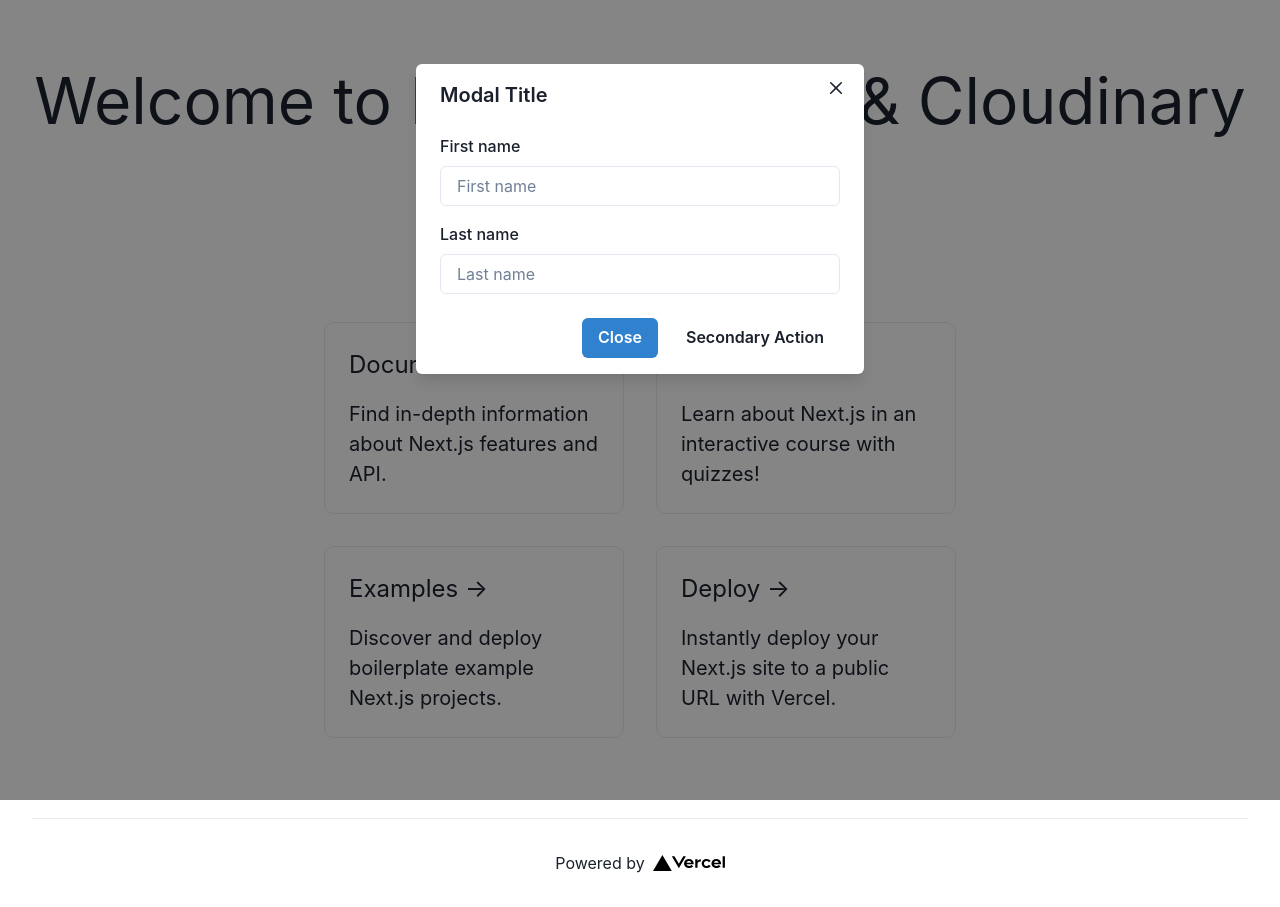
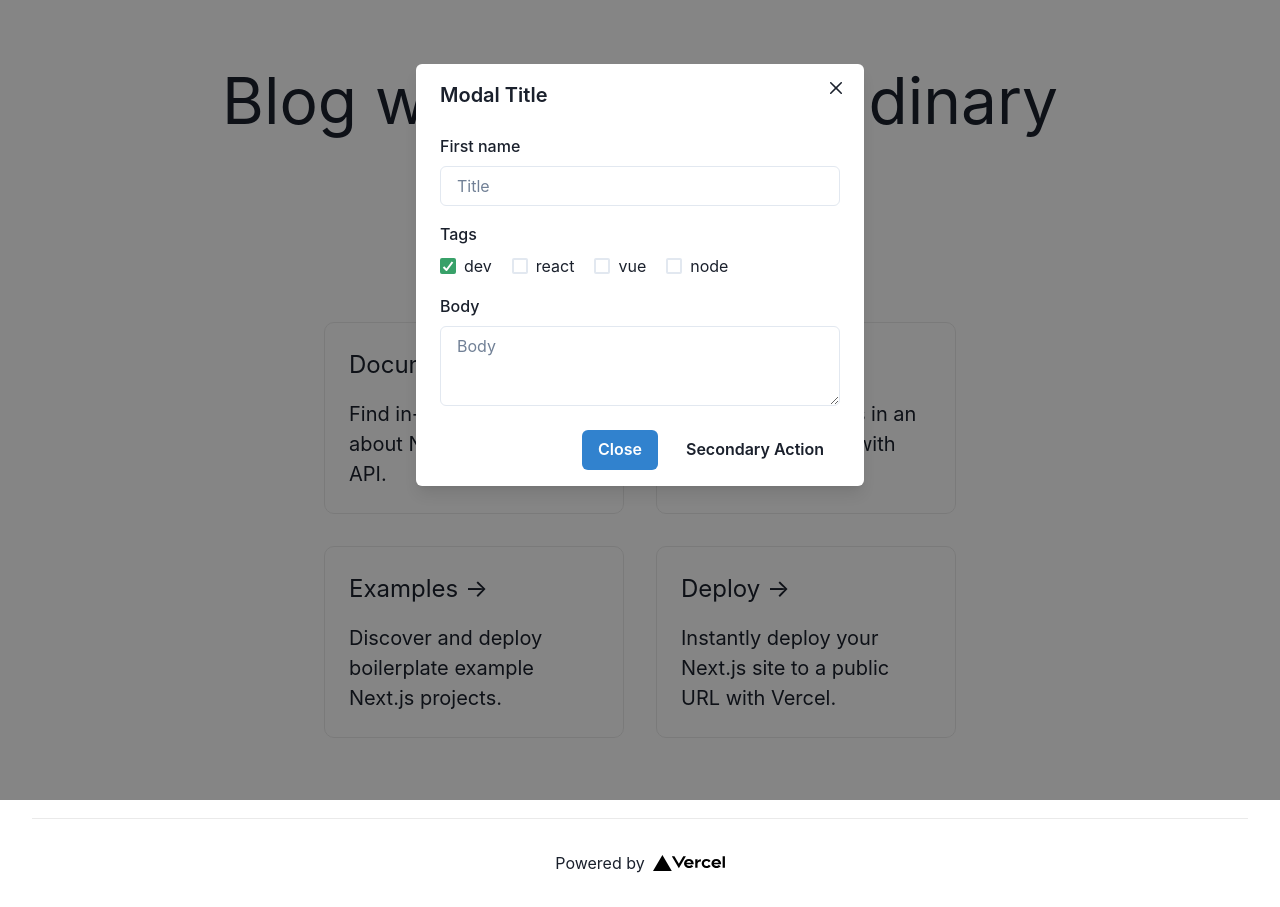
Before and after one commit to DesmondSanctity/xata-cloudinary-blog, a Next.js app: page / in a window 1280 px wide. Both pictures are taken after a click on the button "Create Post". Built offline with nearby package versions, Linux system fonts and the light colour scheme.

Commit message:
api setup for xata

```diff
--- a/components/Modal.js
+++ b/components/Modal.js
@@ -1,3 +1,4 @@
+import { useState } from 'react'
 import {
     useDisclosure,
     Modal,
@@ -9,6 +10,10 @@
     ModalCloseButton,
     Button,
     Textarea,
+    Stack,
+    Checkbox,
+    CheckboxGroup,
+    useCheckbox,
     Input,
     FormControl,
     FormLabel,
@@ -16,20 +21,73 @@
     FormHelperText,
 } from '@chakra-ui/react'
 
-import styles from '../styles/Home.module.css'
+import styles from '../styles/Home.module.css';
+import generateSocialImage from '../components/GenerateImg'
 
 
-const PostForm =()=>{
-    return(
+// const xata = getXataClient();
+
+const handleSubmit = () => {
+
+}
+
+
+
+const socialImage = generateSocialImage({
+    title: 'This Is a Post With an Automatically Generated Social Sharing Card',
+    tagline: 'Writing blog posts is fun when the robots do some of the work!',
+    cloudName: 'jlengstorf',
+    imagePublicID: 'lwj/blog-post-card',
+    titleFont: 'lwj-title.otf',
+    titleExtraConfig: '_line_spacing_-10',
+    taglineFont: 'lwj-tagline.otf',
+    textColor: '232129',
+});
+console.log(socialImage);
+
+
+
+const PostForm = () => {
+    const [title, setTitle] = useState("");
+    const [body, setBody] = useState("");
+    const [tags, setTags] = useState([""]);
+
+    const handleTagsChange = (e, index) => {
+        const { name, value } = e.target;
+        const list = [];
+        list[index][name] = name.includes("tags") ? Number(value) : value;
+        setTags(list);
+    }
+
+
+    // const record = await xata.db.posts.create({
+    //     title: title,
+    //     body: body,
+    //     tags: tags,
+    //     image: socialImage,
+    // });
+    // console.log(record);
+    return (
         <>
             <FormControl>
                 <FormLabel>First name</FormLabel>
-        <Input placeholder='First name' />
+                <Input placeholder='Title' onChange={e => { setTitle(e.target.value) }} />
             </FormControl>
 
             <FormControl mt={4}>
-        <FormLabel>Last name</FormLabel>
-        <Input placeholder='Last name' />
+                <FormLabel>Tags</FormLabel>
+                <CheckboxGroup colorScheme='green' name='tags' defaultValue={['dev']} >
+                    <Stack spacing={[1, 5]} direction={['column', 'row']}>
+                        <Checkbox value='dev'>dev</Checkbox>
+                        <Checkbox value='react'>react</Checkbox>
+                        <Checkbox value='vue'>vue</Checkbox>
+                        <Checkbox value='node'>node</Checkbox>
+                    </Stack>
+                </CheckboxGroup>
+            </FormControl>
+            <FormControl mt={4}>
+                <FormLabel>Body</FormLabel>
+                <Textarea placeholder='Body' onChange={e => { setBody(e.target.value) }} />
             </FormControl>
         </>
     )
@@ -48,7 +106,7 @@
                     <ModalHeader>Modal Title</ModalHeader>
                     <ModalCloseButton />
                     <ModalBody>
-                        <PostForm/>
+                        <PostForm />
                     </ModalBody>
 
                     <ModalFooter>
--- /dev/null
+++ b/pages/api/create.js
@@ -0,0 +1,37 @@
+import { getXataClient } from '../../src/xata.js'
+
+const Posts = [
+    {
+        title: 'Everything you need to know about Xata APIs and tools.',
+        tags: ['dev', 'react'],
+        body: '',
+        image: 'https://res.cloudinary.com/jlengstorf/image/upload/w_1280,h_669,c_fill,q_auto,f_auto/w_760,c_fit,co_rgb:232129,g_south_west,x_480,y_254,l_text:lwj-title.otf_64_line_spacing_-10:This%20Is%20a%20Post%20With%20an%20Automatically%20Generated%20Social%20Sharing%20Card/w_760,c_fit,co_rgb:232129,g_north_west,x_480,y_445,l_text:lwj-tagline.otf_48:Writing%20blog%20posts%20is%20fun%20when%20the%20robots%20do%20some%20of%20the%20work!/lwj/blog-post-card',
+    },
+    {
+        title: 'Everything you need to know about Xata APIs and tools.',
+        tags: ['dev', 'react'],
+        body: '',
+        image: 'https://res.cloudinary.com/jlengstorf/image/upload/w_1280,h_669,c_fill,q_auto,f_auto/w_760,c_fit,co_rgb:232129,g_south_west,x_480,y_254,l_text:lwj-title.otf_64_line_spacing_-10:This%20Is%20a%20Post%20With%20an%20Automatically%20Generated%20Social%20Sharing%20Card/w_760,c_fit,co_rgb:232129,g_north_west,x_480,y_445,l_text:lwj-tagline.otf_48:Writing%20blog%20posts%20is%20fun%20when%20the%20robots%20do%20some%20of%20the%20work!/lwj/blog-post-card',
+    },
+    {
+        title: 'Everything you need to know about Xata APIs and tools.',
+        tags: ['dev', 'react'],
+        body: '',
+        image: 'https://res.cloudinary.com/jlengstorf/image/upload/w_1280,h_669,c_fill,q_auto,f_auto/w_760,c_fit,co_rgb:232129,g_south_west,x_480,y_254,l_text:lwj-title.otf_64_line_spacing_-10:This%20Is%20a%20Post%20With%20an%20Automatically%20Generated%20Social%20Sharing%20Card/w_760,c_fit,co_rgb:232129,g_north_west,x_480,y_445,l_text:lwj-tagline.otf_48:Writing%20blog%20posts%20is%20fun%20when%20the%20robots%20do%20some%20of%20the%20work!/lwj/blog-post-card',
+    },
+    {
+        title: 'Everything you need to know about Xata APIs and tools.',
+        tags: ['dev', 'react'],
+        body: '',
+        image: 'https://res.cloudinary.com/jlengstorf/image/upload/w_1280,h_669,c_fill,q_auto,f_auto/w_760,c_fit,co_rgb:232129,g_south_west,x_480,y_254,l_text:lwj-title.otf_64_line_spacing_-10:This%20Is%20a%20Post%20With%20an%20Automatically%20Generated%20Social%20Sharing%20Card/w_760,c_fit,co_rgb:232129,g_north_west,x_480,y_445,l_text:lwj-tagline.otf_48:Writing%20blog%20posts%20is%20fun%20when%20the%20robots%20do%20some%20of%20the%20work!/lwj/blog-post-card',
+    },
+]
+
+const xata = getXataClient()
+
+export default async function createToXata(req, res) {
+    await xata.db.posts.create(Posts)
+    res.json({
+        ok: true,
+    })
+}
--- /dev/null
+++ b/pages/api/delete.js
@@ -0,0 +1,16 @@
+import { getXataClient } from '../../src/xata.js'
+
+const xata = getXataClient()
+
+const deleteItem = async (id) => {
+  return await xata.db.posts.delete(id)
+}
+
+export default async function deleteFromXata(req,res) {
+  const { id } = req.body
+  await deleteItem(id)
+
+  res.json({
+    ok: true,
+  })
+}
--- a/pages/api/hello.js
+++ /dev/null
@@ -1,5 +0,0 @@
-// Next.js API route support: https://nextjs.org/docs/api-routes/introduction
-
-export default function handler(req, res) {
-  res.status(200).json({ name: 'John Doe' })
-}
--- /dev/null
+++ b/pages/api/update.js
@@ -0,0 +1,20 @@
+import { getXataClient } from '../../src/xata.js'
+
+const Post = [
+    {
+        title: 'Everything you need to know about Xata APIs and tools.',
+        tags: ['dev', 'react', 'vue'],
+        body: 'Lorem ipsum dorem',
+        image: 'https://res.cloudinary.com/jlengstorf/image/upload/w_1280,h_669,c_fill,q_auto,f_auto/w_760,c_fit,co_rgb:232129,g_south_west,x_480,y_254,l_text:lwj-title.otf_64_line_spacing_-10:This%20Is%20a%20Post%20With%20an%20Automatically%20Generated%20Social%20Sharing%20Card/w_760,c_fit,co_rgb:232129,g_north_west,x_480,y_445,l_text:lwj-tagline.otf_48:Writing%20blog%20posts%20is%20fun%20when%20the%20robots%20do%20some%20of%20the%20work!/lwj/blog-post-card',
+    },
+]
+
+const xata = getXataClient()
+
+export default async function updateToXata(req, res) {
+    const id = req.body
+    await xata.db.posts.update(id, Post);
+    res.json({
+        ok: true,
+    })
+}
--- a/pages/index.js
+++ b/pages/index.js
@@ -2,22 +2,9 @@
 import Image from 'next/image'
 import styles from '../styles/Home.module.css'
 import CreatePost from '../components/Modal'
-import generateSocialImage from '../components/GenerateImg'
 
 import { Flex, Button } from '@chakra-ui/react'
 
-const socialImage = generateSocialImage({
-  title: 'Automatically Generated Social Sharing Card',
-  tagline: 'Writing blog posts is fun when the robots do some of the work!',
-  cloudName: 'dyvtibz5o',
-  imagePublicID: 'blog/avatar-mufcjy',
-  titleFont: 'lwj-title.otf',
-  titleExtraConfig: '_line_spacing_-10',
-  taglineFont: 'lwj-tagline.otf',
-  textColor: '232129',
-});
-
-console.log(socialImage);
 
 export default function Home() {
   return (
@@ -30,7 +17,7 @@
 
       <main className={styles.main}>
         <h1 className={styles.title}>
-          Welcome to Blog with Xata & Cloudinary
+          Blog with Xata & Cloudinary
         </h1>
         <Flex gap={3}>
           <CreatePost />
```
Lines whose indentation alone changed are shown as unchanged.
